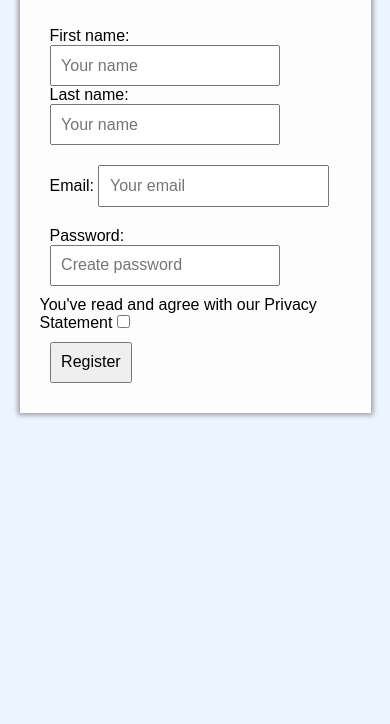
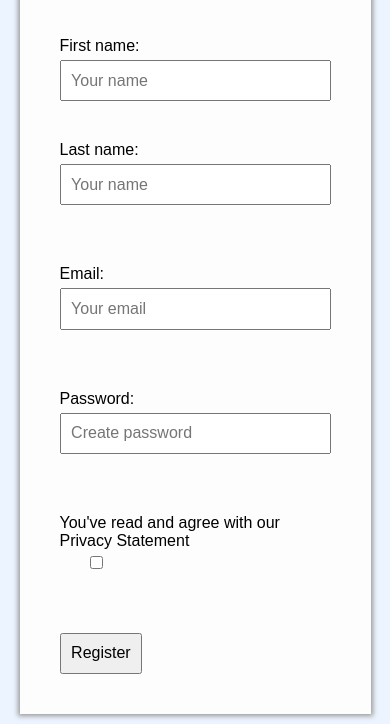
Before and after one commit to Khai-Halim/Sign-up-form, a plain HTML site: page index.html in a window 390 px wide. Shown: the part 120-844 px from the top of the page. Drawn offline with Linux system fonts and the light colour scheme.

Commit message:
Styled form for mobile

```diff
--- a/css/_classes-generic.scss
+++ b/css/_classes-generic.scss
@@ -1,17 +1,9 @@
 .wrapper{
     width: 90%;
-    max-width: 1000px;
+    max-width: 700px;
     margin: 0 auto;
 }
 
 .background-1{
     background: $blue;
 }
-
-.input{
-    padding: 10px;
-    input{
-        padding: 0.6rem;
-        font-size: 1rem;
-    }
-}
--- a/css/style.scss
+++ b/css/style.scss
@@ -14,8 +14,63 @@ h1{
     padding: 40px 10px;
 }
 
+
 form{
     background: #fdfdfd;
     box-shadow: 0 0 5px 2px #999;
-    padding: 20px;
+    padding: 10px;
+    label{
+        display: inline-block;
+        padding-bottom: 5px;
+
+    }
 }
+
+.input{
+    padding: 10px;
+    width: 100%;
+
+    input{
+        padding: 0.6rem;
+        font-size: 1rem;
+        width: 100%;
+        &[type='submit']{
+            width: auto;
+        }
+    }
+}
+
+.input-lg{
+    padding: 30px;
+}
+
+#name{
+    display: flex;
+    >div{
+        width: 50%;
+        display: flex;
+        flex-direction: column;
+        padding: 20px;
+    }
+    input{
+        width: 100%;
+    }
+}
+
+#privacy{
+    input{
+       margin-left: 30px;
+    }
+}
+
+
+
+@media (max-width: 700px){
+
+    #name{
+        flex-direction: column;
+        >div{
+            width: 100%;
+        }
+    }
+}
```
Also changed, not shown: css/style.css, 1 other file.
